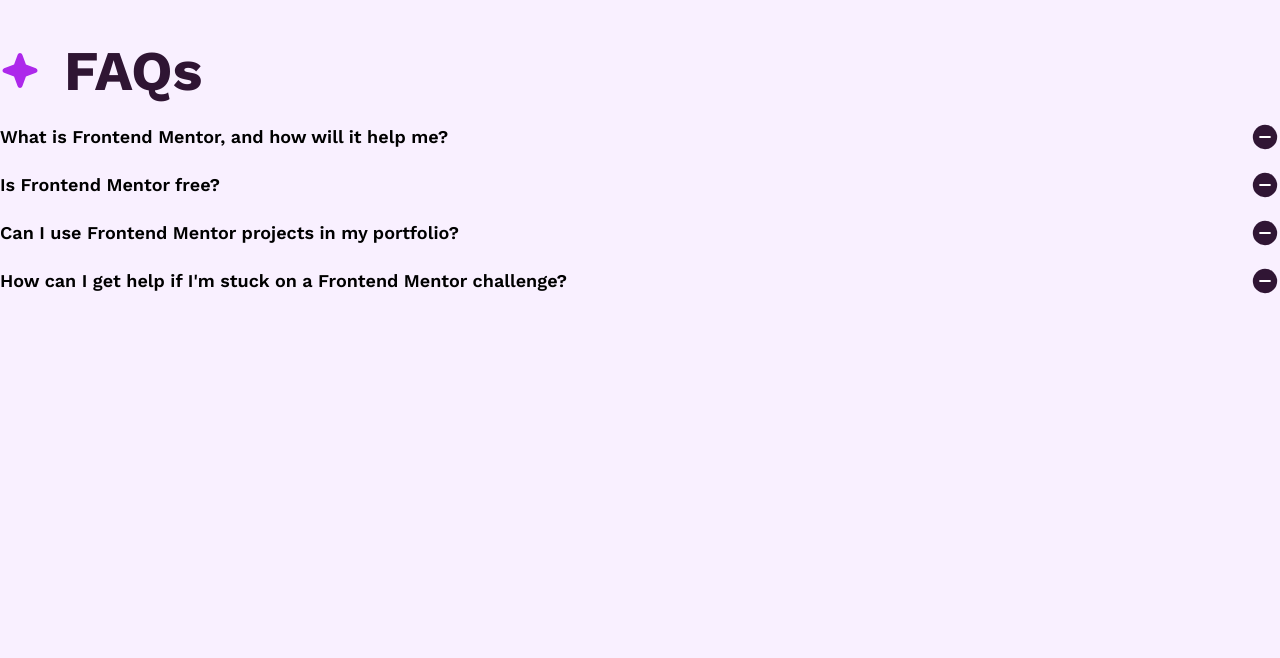
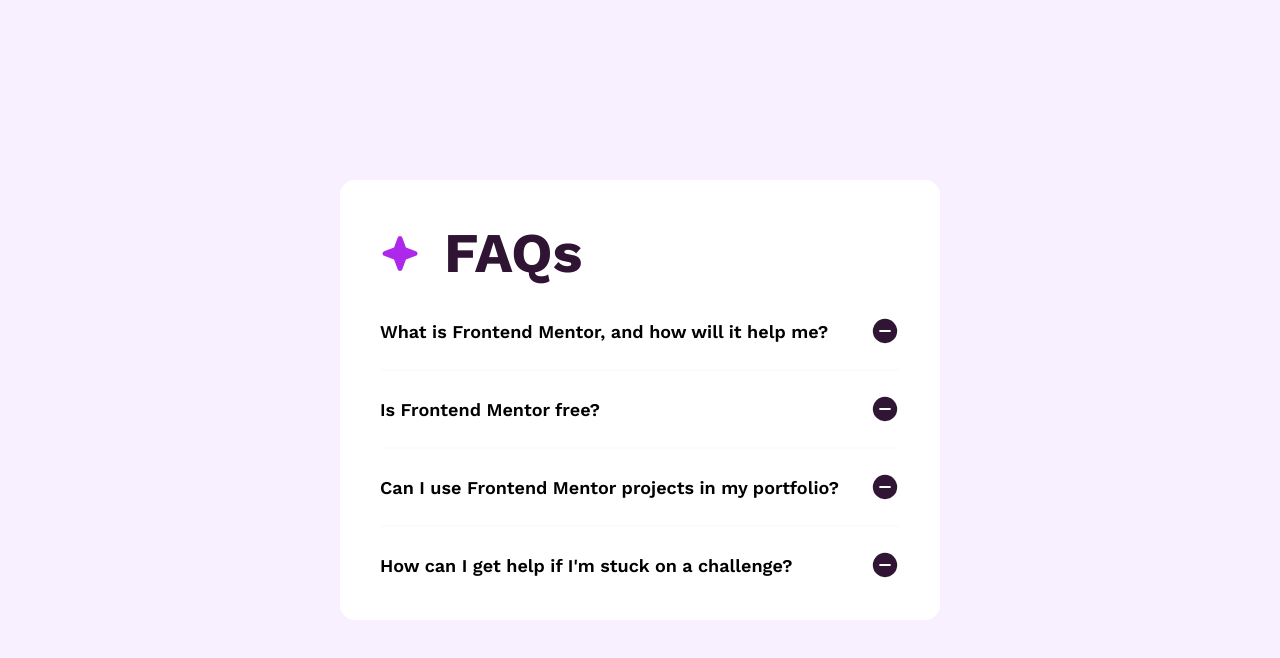
Before and after one commit to joshjavier/faq-accordion, a React (Vite) app: page / in a window 1280 px wide. Shown: the top 658 px of the page. Built offline with nearby package versions, Linux system fonts and the light colour scheme.

Commit message:
Add container markup and styles

```diff
--- a/src/App.css
+++ b/src/App.css
@@ -14,8 +14,37 @@
   color: hsl(var(--clr-dark-purple));
 }
 
-ul {
+main {
+  padding-inline: 24px;
+  display: grid;
+  place-items: center;
+  min-height: 100vh;
+}
+
+.container {
+  max-width: 600px;
+  background-color: #fff;
+  /* Grows from 24 to 40px */
+  padding: clamp(1.5rem, 0.1264rem + 5.8608vw, 2.5rem);
+  /* Grows from 8 to 15px */
+  border-radius: clamp(0.5rem, -0.101rem + 2.5641vw, 0.9375rem);
+}
+
+.container ul {
   padding-inline-start: 0;
+  /* Grows from 24 to 30px */
+  margin-block-start: clamp(1.5rem, 0.9849rem + 2.1978vw, 1.875rem);
+  margin-block-end: 0;
+}
+
+.container ul li + li::before {
+  content: '';
+  display: block;
+  width: 100%;
+  height: 2px;
+  /* Grows from 19-23px so distance between accordions grows from 40-48px */
+  margin-block: clamp(1.1875rem, 0.8441rem + 1.4652vw, 1.4375rem);
+  background-color: #fcfcfe;
 }
 
 h1 {
@@ -25,6 +54,7 @@
   align-items: center;
   gap: 24px;
   line-height: normal !important;
+  margin-block-start: 0;
 }
 
 h1 .icon-star {
--- a/src/App.tsx
+++ b/src/App.tsx
@@ -6,6 +6,7 @@
 function App() {
   return (
     <main>
+      <div className="container">
         <h1>
           <IconStar />
           <abbr title="Frequently Asked Questions">FAQs</abbr>
@@ -17,6 +18,7 @@
             </li>
           ))}
         </ul>
+      </div>
     </main>
   );
 }
--- a/src/components/Accordion.css
+++ b/src/components/Accordion.css
@@ -3,6 +3,7 @@
   font-size: clamp(1rem, 0.8283rem + 0.7326vw, 1.125rem);
   font-weight: 600;
   line-height: normal;
+  margin-block-start: 0;
 }
 
 .accordion button {
--- a/src/data.json
+++ b/src/data.json
@@ -17,7 +17,7 @@
     },
     {
       "id": 4,
-      "question": "How can I get help if I'm stuck on a Frontend Mentor challenge?",
+      "question": "How can I get help if I'm stuck on a challenge?",
       "answer": "The best place to get help is inside Frontend Mentor's Discord community. There's a help channel where you can ask questions and seek support from other community members."
     }
   ]
```
Lines whose indentation alone changed are shown as unchanged.
